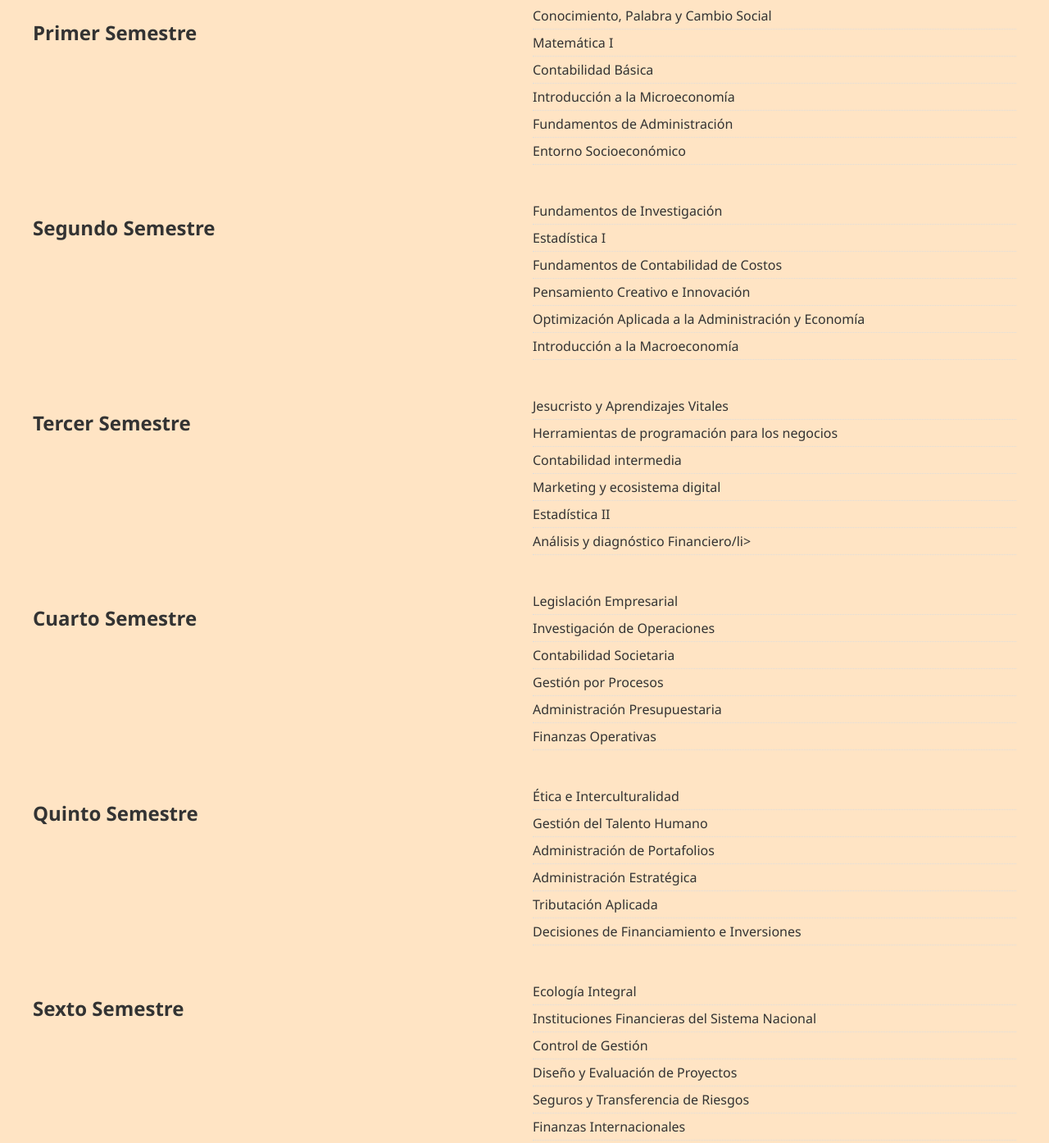
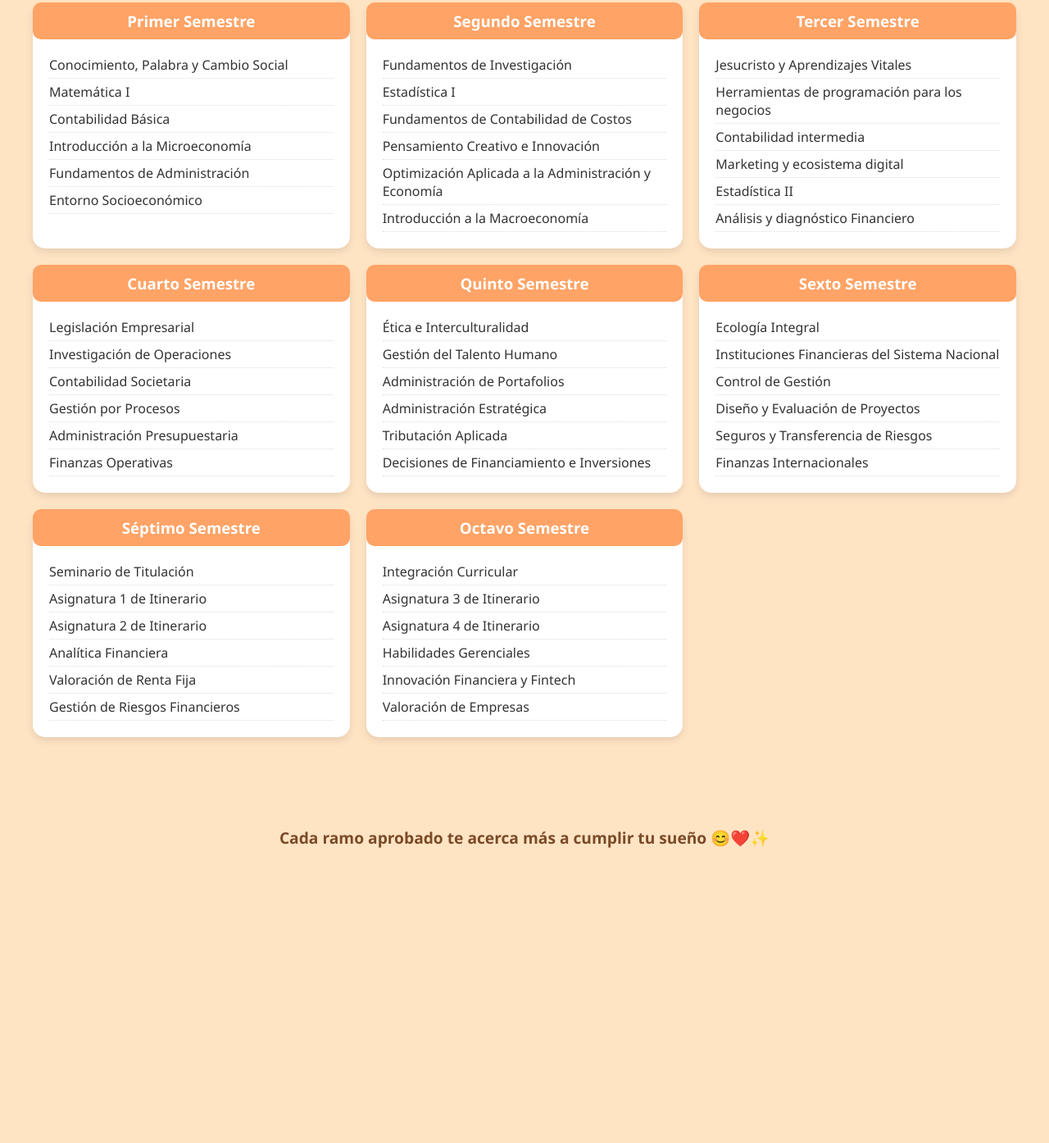
Before and after one commit to Sncorreas/Finanzas-, a plain HTML site: page index.html in a window 1280 px wide. Shown: the part 238-1632 px from the top of the page at 82% size. After the commit the page ends 1342 px from the top, so only its background shows below. Drawn offline with Linux system fonts and the light colour scheme.

Commit message:
Update index.html

```diff
--- a/index.html
+++ b/index.html
@@ -5,13 +5,11 @@
   <meta name="viewport" content="width=device-width, initial-scale=1.0">
   <title>Malla Finanzas</title>
   <link rel="stylesheet" href="style.css">
-</head>
-<body>
   <style>
     body {
       margin: 0;
       padding: 0;
-      background: #ffe4c4; /* naranja suave tipo pastel */
+      background: #ffe4c4;
       font-family: 'Segoe UI', sans-serif;
       color: #333;
     }
@@ -23,20 +21,16 @@
 
     header h1 {
       font-size: 3em;
-      color: #b34700; /* anaranjado más fuerte */
+      color: #b34700;
       font-style: italic;
       text-shadow: 2px 2px 4px rgba(0,0,0,0.2);
       margin-bottom: 0;
     }
 
-    header h2 {
+    .motivacion {
       font-size: 1.3em;
-      color: #7b4a27; /* cafecito suave */
+      color: #7b4a27;
       margin-top: 5px;
-    }
-
-    header h2 span {
-      font-size: 1.5em;
     }
 
     .semestres {
@@ -80,11 +74,11 @@
       border-bottom: 1px dotted #ddd;
     }
 
-    footer {
+    .frase-final {
       text-align: center;
-      padding: 20px;
-      font-size: 0.9em;
-      color: #999;
+      padding: 30px;
+      font-size: 1.2em;
+      color: #7b4a27;
     }
   </style>
 </head>
@@ -96,9 +90,9 @@
   </header>
 
   <main>
-
     <div class="semestres">
-      <h2>Primer Semestre</h2>
+      <div class="semestre">
+        <h3>Primer Semestre</h3>
         <ul>
           <li class="materia">Conocimiento, Palabra y Cambio Social</li>
           <li class="materia">Matemática I</li>
@@ -109,8 +103,8 @@
         </ul>
       </div>
 
-<div class="semestres">
-      <h2>Segundo Semestre</h2>
+      <div class="semestre">
+        <h3>Segundo Semestre</h3>
         <ul>
           <li class="materia">Fundamentos de Investigación</li>
           <li class="materia">Estadística I</li>
@@ -121,20 +115,20 @@
         </ul>
       </div>
 
-<div class="semestres">
-      <h2>Tercer Semestre</h2>
+      <div class="semestre">
+        <h3>Tercer Semestre</h3>
         <ul>
           <li class="materia">Jesucristo y Aprendizajes Vitales</li>
-        <li class="materia"> Herramientas de programación para los negocios</li>
+          <li class="materia">Herramientas de programación para los negocios</li>
           <li class="materia">Contabilidad intermedia</li>
           <li class="materia">Marketing y ecosistema digital</li>
           <li class="materia">Estadística II</li>
-        <li class="materia">Análisis y diagnóstico Financiero/li>
+          <li class="materia">Análisis y diagnóstico Financiero</li>
         </ul>
       </div>
 
-<div class="semestres">
-      <h2>Cuarto Semestre</h2>
+      <div class="semestre">
+        <h3>Cuarto Semestre</h3>
         <ul>
           <li class="materia">Legislación Empresarial</li>
           <li class="materia">Investigación de Operaciones</li>
@@ -145,8 +139,8 @@
         </ul>
       </div>
 
-<div class="semestres">
-      <h2>Quinto Semestre</h2>
+      <div class="semestre">
+        <h3>Quinto Semestre</h3>
         <ul>
           <li class="materia">Ética e Interculturalidad</li>
           <li class="materia">Gestión del Talento Humano</li>
@@ -157,8 +151,8 @@
         </ul>
       </div>
 
-  <div class="semestres">
-      <h2>Sexto Semestre</h2>
+      <div class="semestre">
+        <h3>Sexto Semestre</h3>
         <ul>
           <li class="materia">Ecología Integral</li>
           <li class="materia">Instituciones Financieras del Sistema Nacional</li>
@@ -169,20 +163,20 @@
         </ul>
       </div>
 
-<div class="semestres">
-      <h2>Septimo Semestre</h2>
+      <div class="semestre">
+        <h3>Séptimo Semestre</h3>
         <ul>
           <li class="materia">Seminario de Titulación</li>
           <li class="materia">Asignatura 1 de Itinerario</li>
           <li class="materia">Asignatura 2 de Itinerario</li>
           <li class="materia">Analítica Financiera</li>
           <li class="materia">Valoración de Renta Fija</li>
-        <li class="materia">Gestion de Riesgos Financieros</li>
+          <li class="materia">Gestión de Riesgos Financieros</li>
         </ul>
       </div>
 
- <div class="semestres">
-      <h2>Octavo Semestre</h2>
+      <div class="semestre">
+        <h3>Octavo Semestre</h3>
         <ul>
           <li class="materia">Integración Curricular</li>
           <li class="materia">Asignatura 3 de Itinerario</li>
@@ -192,11 +186,11 @@
           <li class="materia">Valoración de Empresas</li>
         </ul>
       </div>
+    </div>
 
     <section class="frase-final">
-      <p>Cada ramo aprobado te acerca más a cumplir tu sueño😊❤️✨</p>
+      <p>Cada ramo aprobado te acerca más a cumplir tu sueño 😊❤️✨</p>
     </section>
-
   </main>
 
   <script src="script.js"></script>
```
Lines whose indentation alone changed are shown as unchanged.
